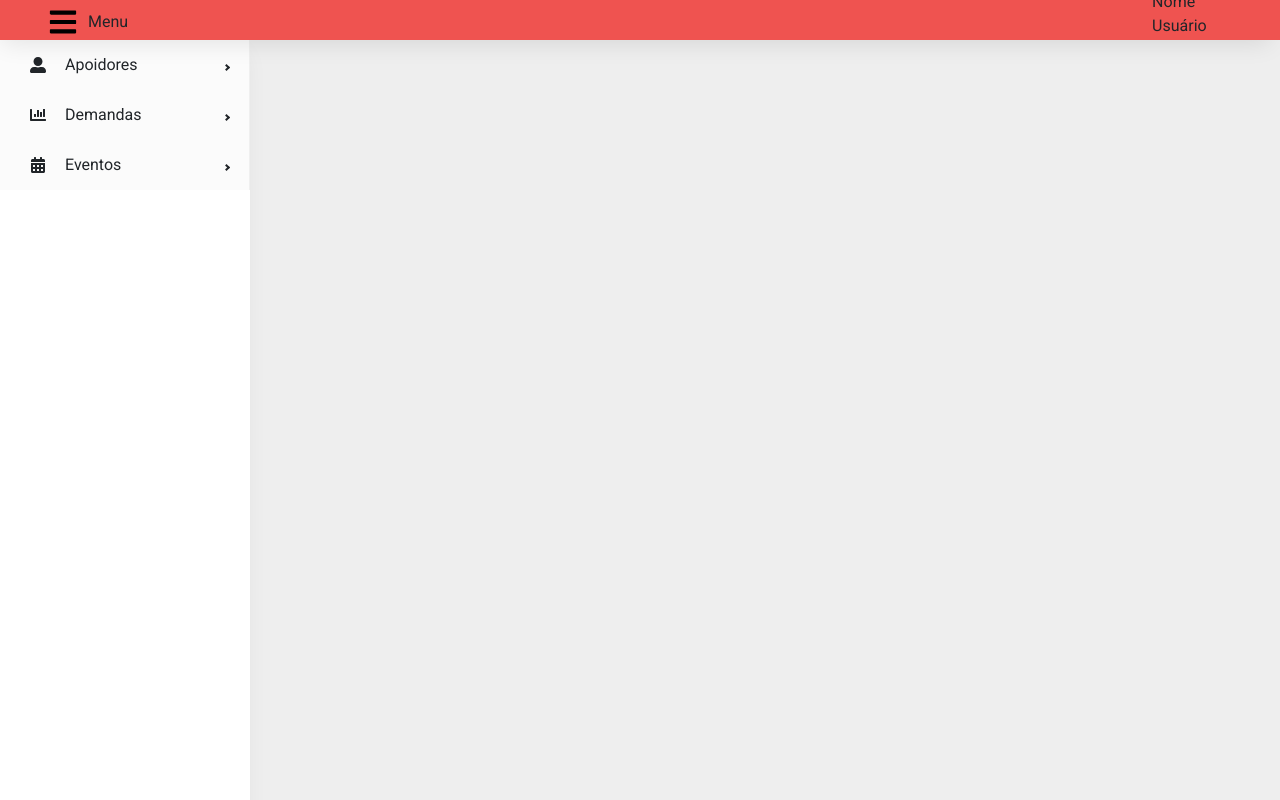
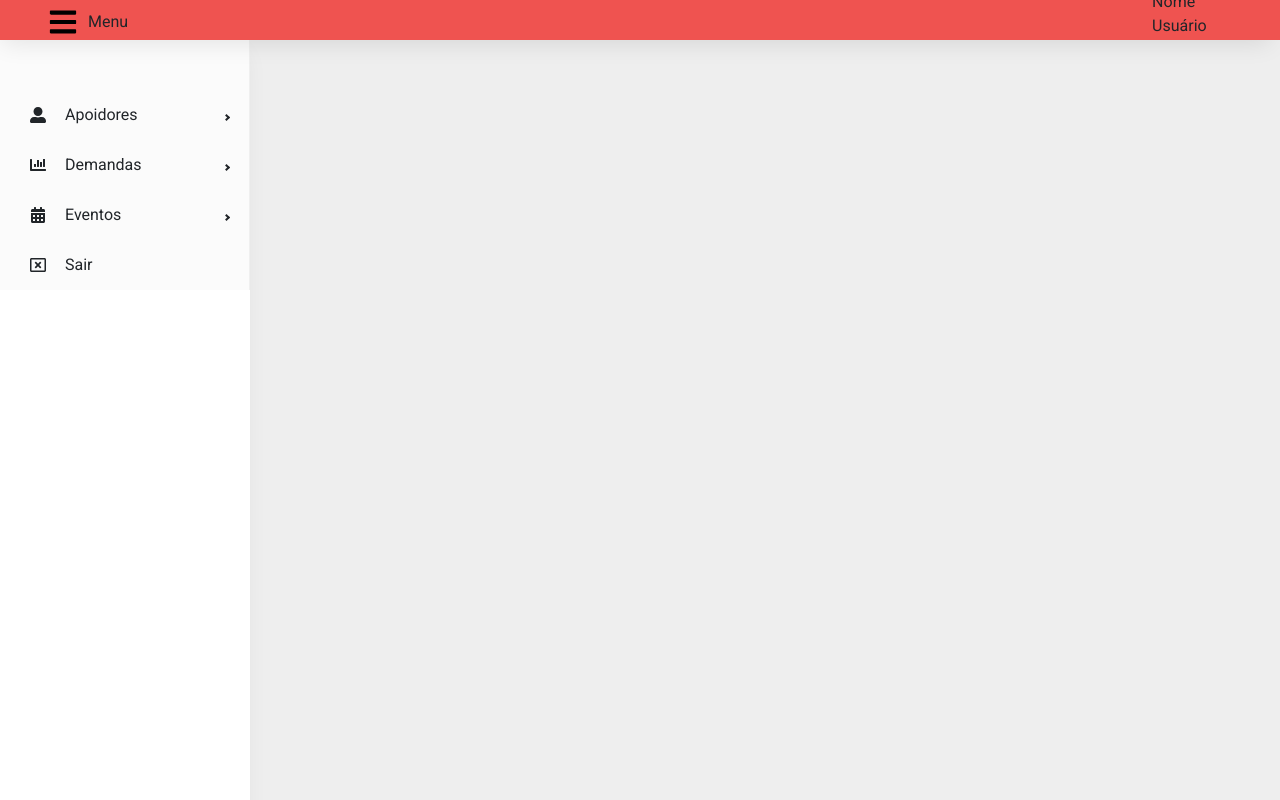
Before and after one commit to gustavofaquim/sisparla-frontend, a React (Vite) app: page / in a window 1280 px wide. Shown: the top 800 px of the page. Built offline with nearby package versions, Linux system fonts and the light colour scheme.

Commit message:
feat: melhorias no menu

```diff
--- a/src/components/Sidebar.jsx
+++ b/src/components/Sidebar.jsx
@@ -43,6 +43,8 @@ const Sidebars = () => {
                     <MenuItem component={<Link to="/eventos " />}> Eventos</MenuItem>
                 </SubMenu>
 
+                <MenuItem  icon={<FaRegWindowClose/>}>Sair</MenuItem>
+
 
             </Menu>
         </Sidebar>
--- a/src/styles/app.sass
+++ b/src/styles/app.sass
@@ -9,7 +9,8 @@ html, body
 
 .app
     width: 100%
-    height: 100vh
+    height: 100%
+    min-height: 100vw
     display: flex
     direction: ltr
     background-color: variables.$cor-fundo-cinza
--- a/src/styles/components/sidebar.sass
+++ b/src/styles/components/sidebar.sass
@@ -3,10 +3,13 @@
 
 
 .sidebar-menu
-  height: 100vh
+  height: 100%
   background: variables.$cor-fundo-branco
   margin-left: -8px
   margin-top: 32px
   top: 0px
   left: 0px
   box-shadow: rgba(0, 0, 0, 0.1) -4px 9px 25px -6px
+
+  nav
+    margin-top: 50px
```
